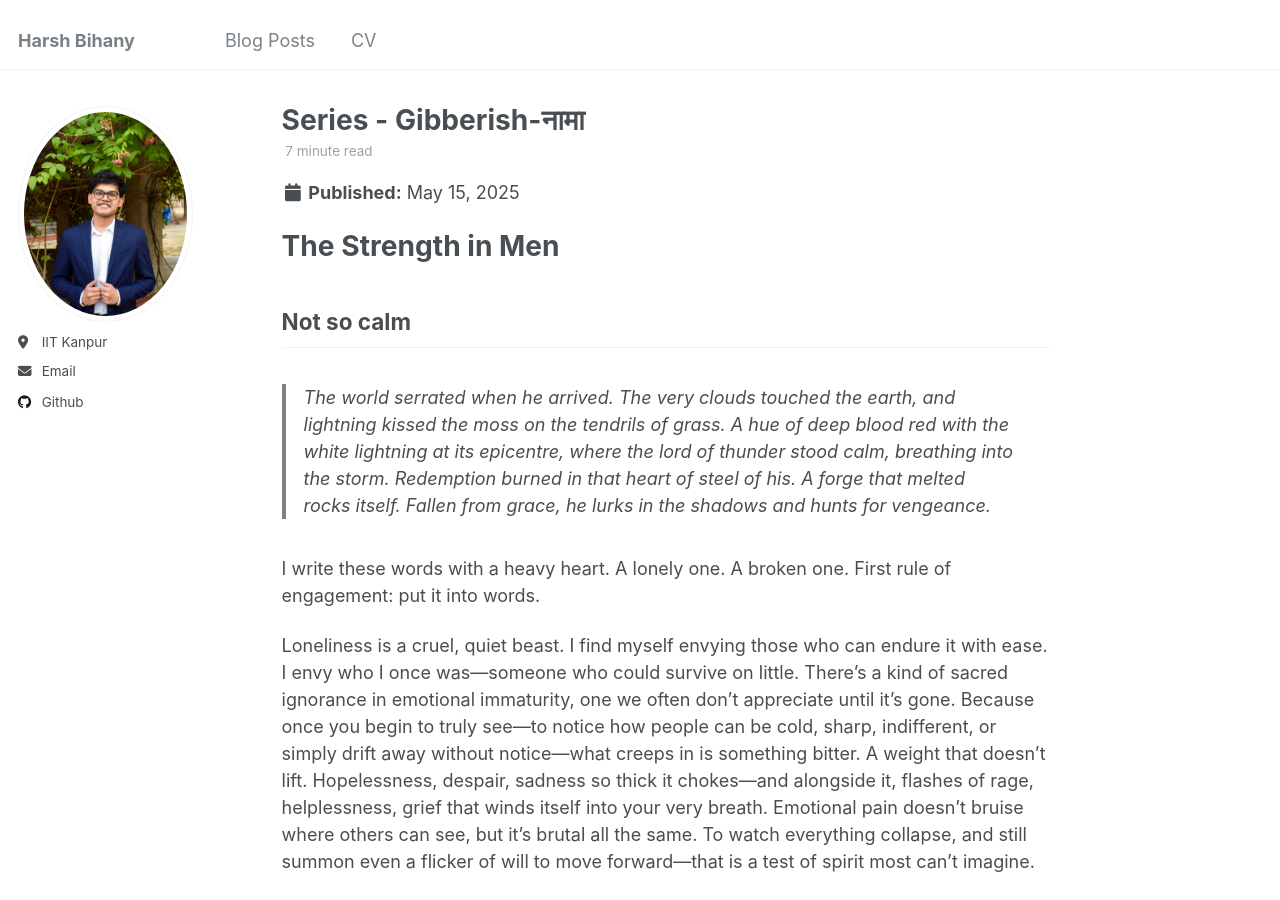
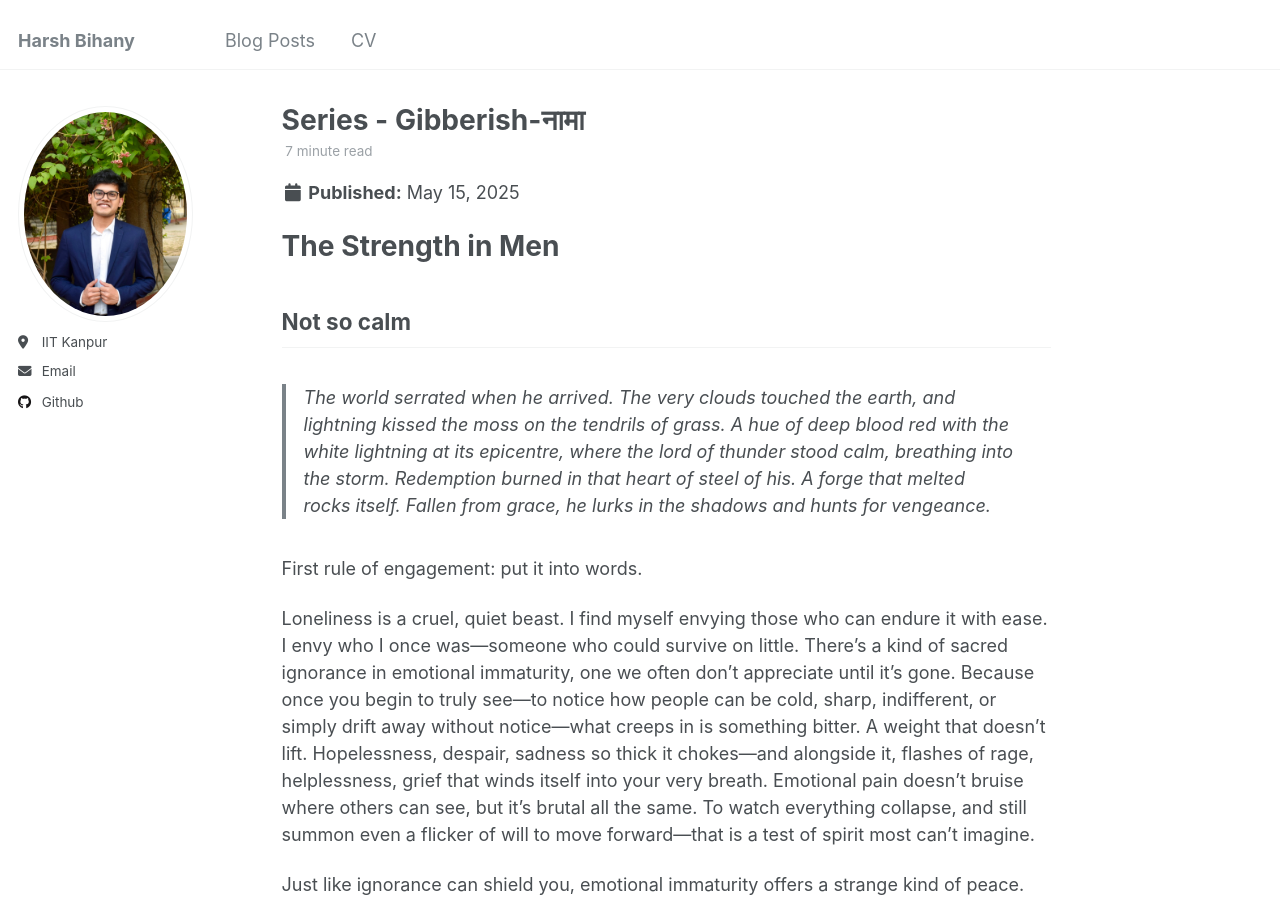
Before and after one commit to bihany-harsh/bihany-harsh.github.io, a Jekyll site: the page built from _posts/2025-15-05-strength-in-men.md, in a window 1280 px wide and 900 px high. Built offline with Jekyll 4.4.1, drawn with Linux system fonts in a browser that asks for light colours.

Commit message:
small edit

```diff
--- a/_includes/head.html
+++ b/_includes/head.html
@@ -1,6 +1,7 @@
 {% include base_path %}
 
 <meta name="google-site-verification" content="FKPBQ0HQ7z8QNMRPIHqfMY-bYU4qvxQuNZDpyR4zsvc" />
+<meta name="description" content="Personal portfolio of Harsh Bihany, showcasing research interests and achievements." />
 <meta charset="utf-8">
 
 {% include seo.html %}
--- a/_posts/2025-15-05-strength-in-men.md
+++ b/_posts/2025-15-05-strength-in-men.md
@@ -12,7 +12,6 @@
 
 > The world serrated when he arrived. The very clouds touched the earth, and lightning kissed the moss on the tendrils of grass. A hue of deep blood red with the white lightning at its epicentre, where the lord of thunder stood calm, breathing into the storm. Redemption burned in that heart of steel of his. A forge that melted rocks itself. Fallen from grace, he lurks in the shadows and hunts for vengeance.
 
-I write these words with a heavy heart. A lonely one. A broken one.
 First rule of engagement: put it into words.
 
 Loneliness is a cruel, quiet beast. I find myself envying those who can endure it with ease. I envy who I once was—someone who could survive on little. There’s a kind of sacred ignorance in emotional immaturity, one we often don’t appreciate until it’s gone. Because once you begin to truly see—to notice how people can be cold, sharp, indifferent, or simply drift away without notice—what creeps in is something bitter. A weight that doesn’t lift. Hopelessness, despair, sadness so thick it chokes—and alongside it, flashes of rage, helplessness, grief that winds itself into your very breath. Emotional pain doesn’t bruise where others can see, but it’s brutal all the same. To watch everything collapse, and still summon even a flicker of will to move forward—that is a test of spirit most can’t imagine.
```
Also changed, not shown: 1 other file.
